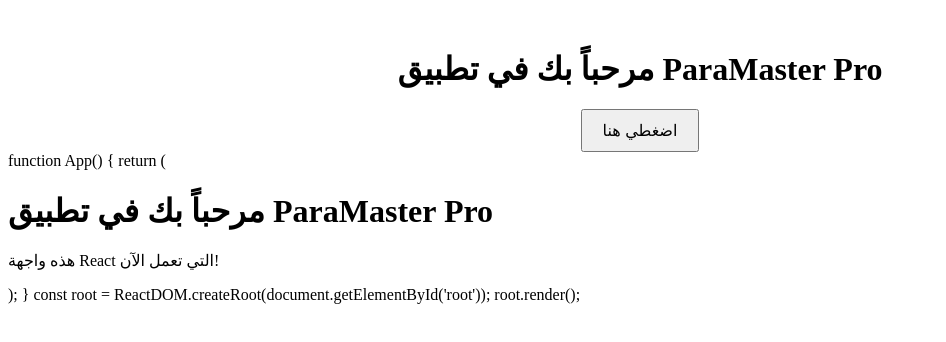
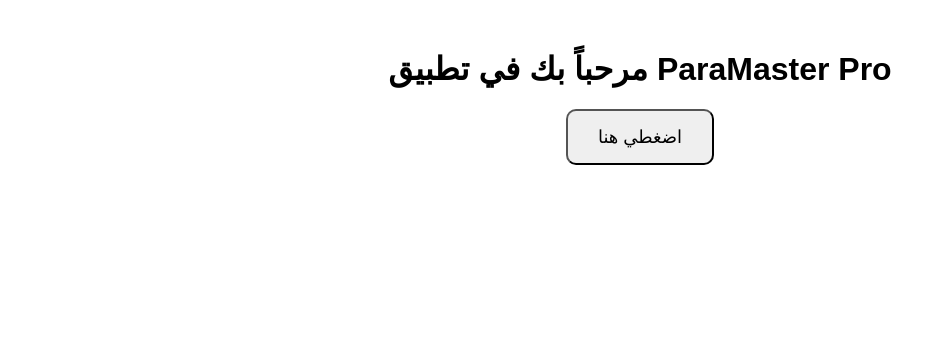
Before and after one commit to parappro/paramaster-pro, a website: page index.html in a window 1280 px wide. Shown: the whole page, without its empty margins (0-946 px from the left). Drawn offline with nearby package versions, Linux system fonts and the light colour scheme.

Commit message:
Update index.html

```diff
--- a/index.html
+++ b/index.html
@@ -2,23 +2,24 @@
 <html lang="ar">
 <head>
     <meta charset="UTF-8">
+    <title>ParaMaster Pro</title>
     <script crossorigin src="https://unpkg.com/react@18/umd/react.production.min.js"></script>
     <script crossorigin src="https://unpkg.com/react-dom@18/umd/react-dom.production.min.js"></script>
     <script src="https://unpkg.com/@babel/standalone/babel.min.js"></script>
-    <title>ParaMaster Pro</title>
 </head>
 <body>
     <div id="root"></div>
-        <script type="text/babel">
+
+    <script type="text/babel">
         function App() {
             const [message, setMessage] = React.useState("مرحباً بك في تطبيق ParaMaster Pro");
 
             return (
-                <div style={{ textAlign: 'center', marginTop: '50px' }}>
+                <div style={{ textAlign: 'center', marginTop: '50px', fontFamily: 'Arial' }}>
                     <h1>{message}</h1>
                     <button
                         onClick={() => setMessage("تم الضغط بنجاح! React يعمل!")}
-                        style={{ padding: '10px 20px', fontSize: '16px', cursor: 'pointer' }}
+                        style={{ padding: '15px 30px', fontSize: '18px', cursor: 'pointer', borderRadius: '10px' }}
                     >
                         اضغطي هنا
                     </button>
@@ -28,17 +29,5 @@
         const root = ReactDOM.createRoot(document.getElementById('root'));
         root.render(<App />);
     </script>
-
-        function App() {
-            return (
-                <div>
-                    <h1>مرحباً بك في تطبيق ParaMaster Pro</h1>
-                    <p>هذه واجهة React التي تعمل الآن!</p>
-                </div>
-            );
-        }
-        const root = ReactDOM.createRoot(document.getElementById('root'));
-        root.render(<App />);
-    </script>
 </body>
 </html>
```
